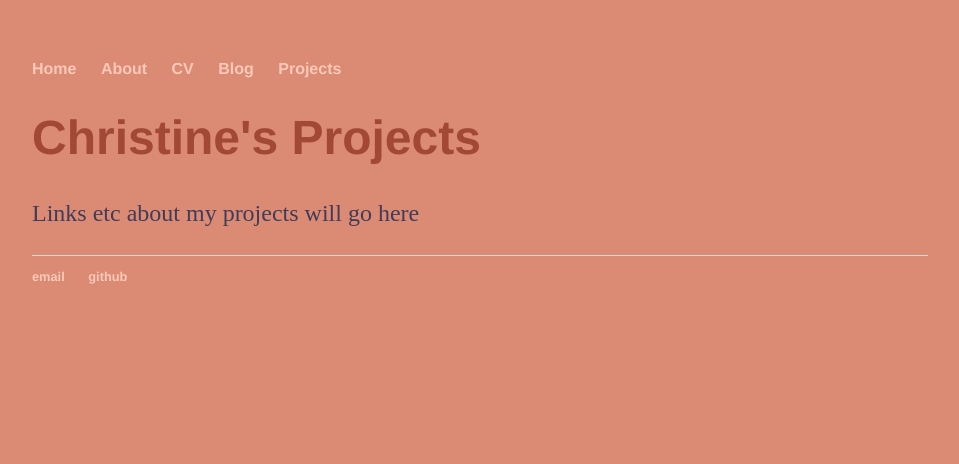
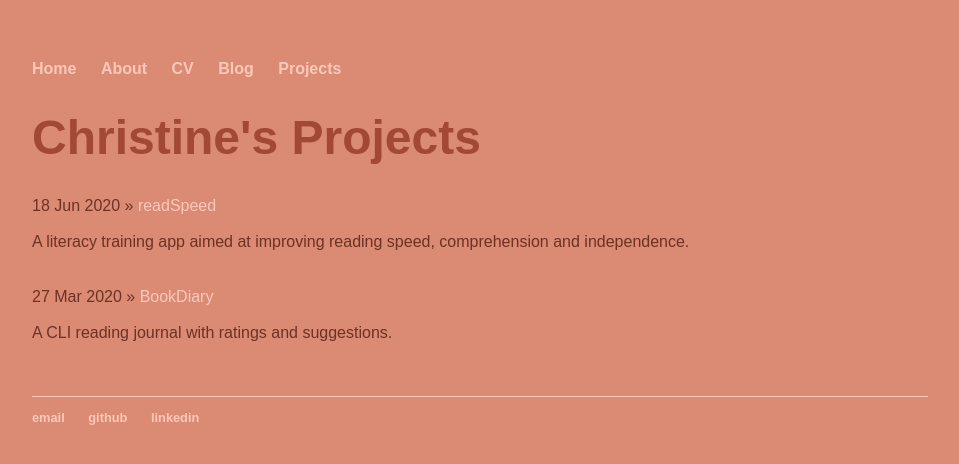
Before and after one commit to bumpouce/bumpouce.github.io, a Jekyll site: the page built from projects/index.html, in a window 1280 px wide. Shown: the top 464 px of the page, without its empty margins (160-1119 px from the left). Built offline with Jekyll 4.4.1, drawn with Linux system fonts in a browser that asks for light colours; a script that is not in the unit is left out.

Commit message:
Basic Layout and Initial functionality

```diff
--- a/_layouts/default.html
+++ b/_layouts/default.html
@@ -21,10 +21,11 @@
 
 			</div><!-- /.container -->
 			<footer>
+				<script src="https://www.retainable.app/assets/retainable/rss-embed/retainable-rss-embed.js"></script>
 	    		<ul>
 	        		<li><a href="mailto:bumpouce@gmail.com">email</a></li>
 	        		<li><a href="https://github.com/bumpouce">github</a></li>
-				</ul>
+	        		<li><a href="https://linkedin.com/in/cbumpous">linkedin</a></li>				</ul>
 			</footer>
 		</body>
 	</html>
--- /dev/null
+++ b/_posts/2020-03-27-book-diary.md
@@ -0,0 +1,17 @@
+---
+layout: default
+title: BookDiary
+date: 2020-03-27
+categories: project
+summary: "A CLI reading journal with ratings and suggestions."
+---
+<div>
+    <h1>BookDiary</h1>
+    <ul>
+        <li>About</li>
+        <li>Plan</li>
+        <li>Technologies</li>
+        <li>Walkthrough</li>
+        <li>Link</li>
+    </ul>
+</div>
--- /dev/null
+++ b/_posts/2020-06-18-readSpeed.md
@@ -0,0 +1,17 @@
+---
+layout: default
+title: readSpeed
+date: 2020-06-18
+categories: project
+summary: "A literacy training app aimed at improving reading speed, comprehension and independence."
+---
+<div>
+  <h1>readSpeed</h1>
+  <ul>
+    <li>About</li>
+    <li>Plan</li>
+    <li>Technologies</li>
+    <li>Walkthrough</li>
+    <li>Link</li>
+  </ul>
+</div>
--- a/css/main.css
+++ b/css/main.css
@@ -2,10 +2,11 @@ body {
     margin: 60px auto;
     width: 70%;
     background-color: #DB8A74;
-    color: #413C58;
+    color: #6C3223;
+    font-family:'Didot', 'Arial', 'Sans-Serif';
 }
+
 nav ul, footer ul {
-    font-family:'Helvetica', 'Arial', 'Sans-Serif';
     padding: 0px;
     list-style: none;
     font-weight: bold;
@@ -24,15 +25,14 @@ a:hover {
 h1 {
     font-size: 3em;
     color: #A24936;
-    font-family:'Helvetica', 'Arial', 'Sans-Serif';
+    /* font-family:'Didot', 'Arial', 'Sans-Serif'; */
 }
 p {
-    font-size: 1.5em;
     line-height: 1.4em;
 }
 
 footer {
-    border-top: 1px solid #d5d5d5;
+    border-top: 1px solid #fac8b8;
     font-size: .8em;
 }
 
@@ -43,4 +43,5 @@ ul.posts {
 
 ul.posts li {
     list-style: none;
+    font-size: medium;
 }
--- a/cv/index.html
+++ b/cv/index.html
@@ -3,5 +3,5 @@ layout: default
 title: Christine's CV
 ---
 
-  <h1> Christine's CV </h1>
-  <p> Christine's CV will go here
+  <!-- <h1> Christine's CV </h1> -->
+  <script src="https://gist.github.com/bumpouce/5d65844b10722886bf63081e4ed0c51d.js"></script>
--- a/projects/index.html
+++ b/projects/index.html
@@ -3,4 +3,12 @@ layout: default
 title: Christine's Projects
 ---
   <h1>Christine's Projects</h1>
-  <p>Links etc about my projects will go here<p>
+
+  <div>
+    {% for page in site.categories.project %}
+    <span>{{ page.date | date_to_string }}</span> » <a href="{{ page.url}}{{ page.permalink }}">{{page.title}}</a>
+    <p>{{ page.summary }}</p>
+    <br>
+    {% endfor %}
+  </div>
+  <br>
```
Also changed, not shown: _posts/2020-08-08-first-jekyll-post.md (+3 -2 lines), blog/index.html (+15 -2 lines).
